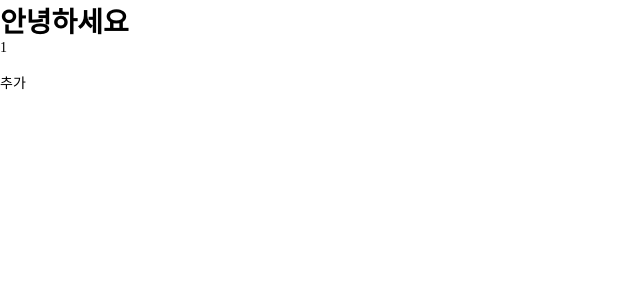
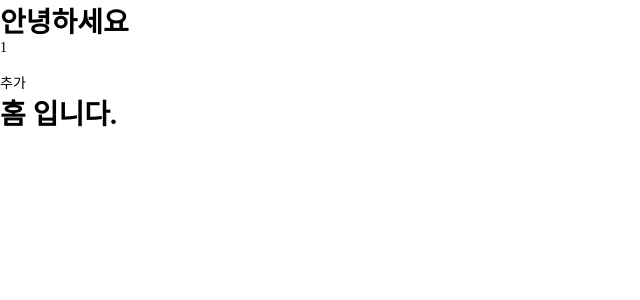
Before and after one commit to allnight123/vue-cli-3.0, a Vue app: page / in a window 1280 px wide. Shown: the top 300 px of the page, without its empty margins (0-640 px from the left). Built offline with nearby package versions, Linux system fonts and the light colour scheme.

Commit message:
코드 추가 <HomeComponent></HomeComponent>

```diff
--- a/src/App.vue
+++ b/src/App.vue
@@ -3,6 +3,7 @@
     <h1>{{ title }} </h1>
     <p>{{ count }} </p>
     <button @click="count ++">추가</button>
+    <HomeComponent></HomeComponent>
   </div>
 </template>
 
```
